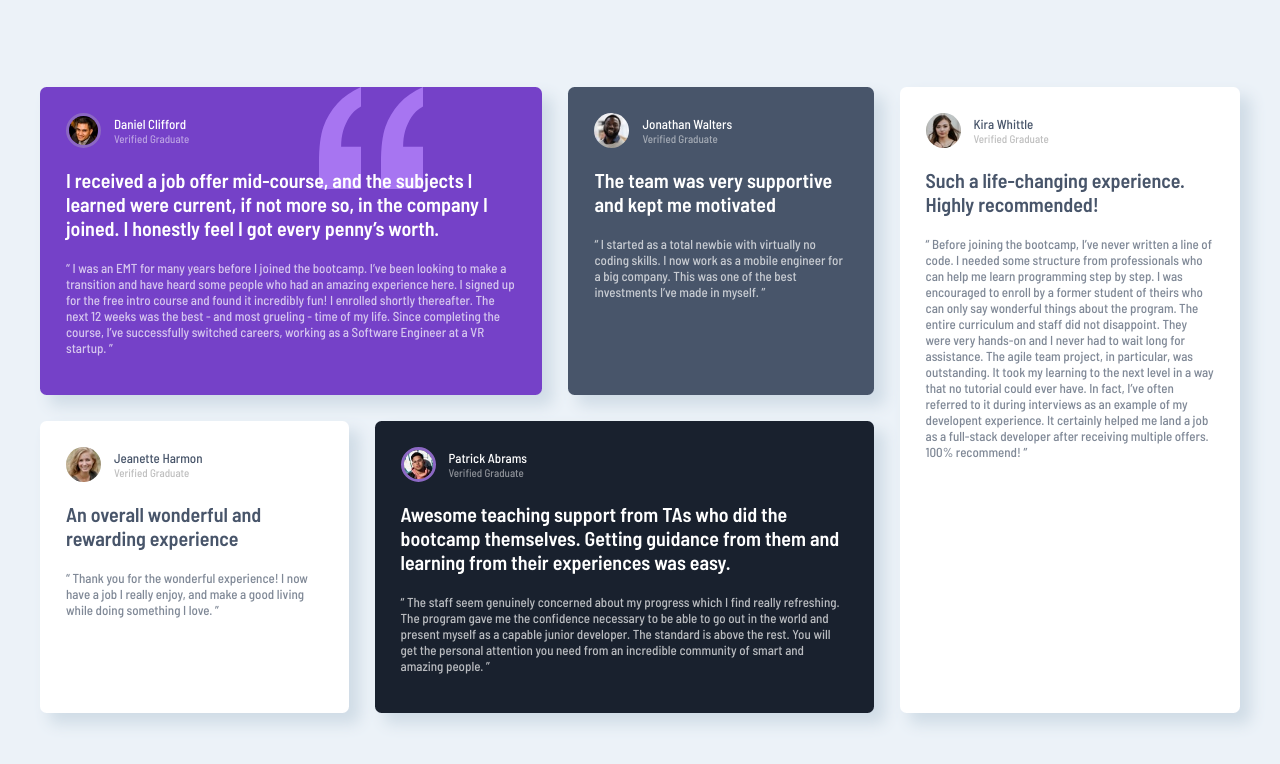
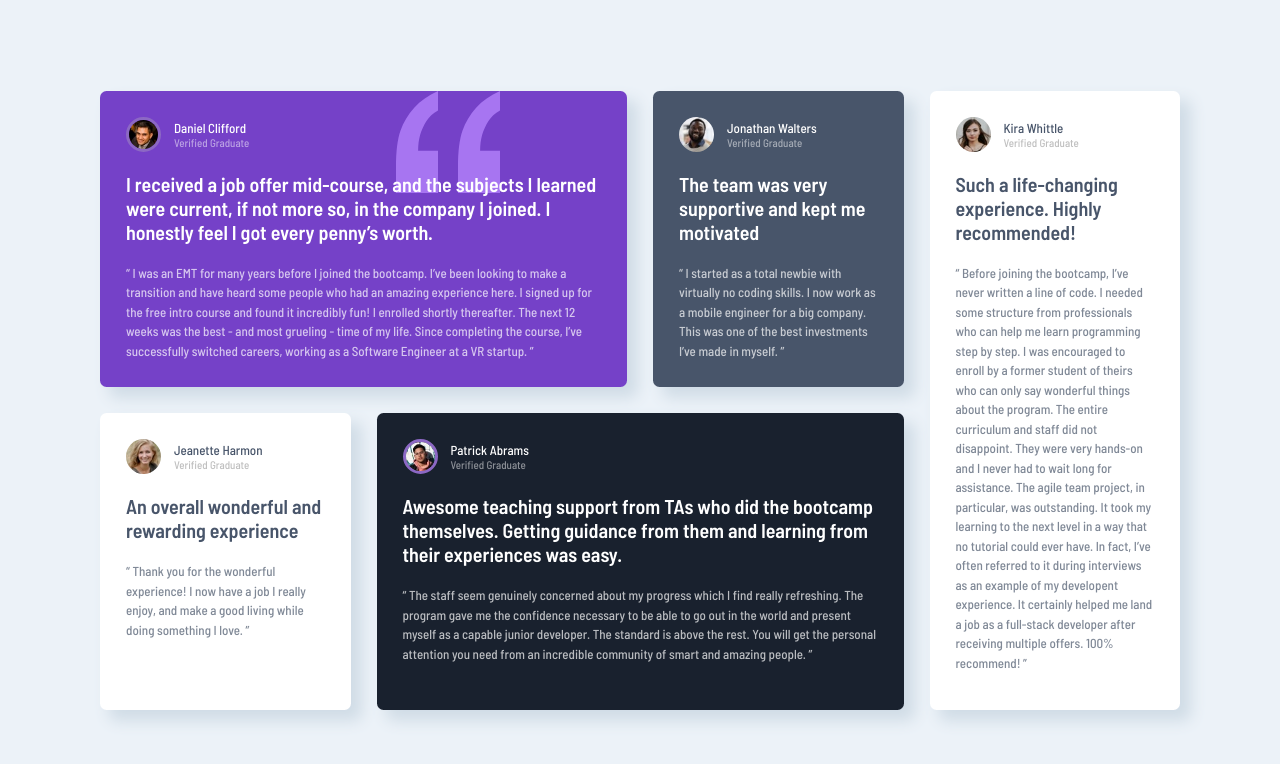
Before and after one commit to RodrigoHLC/FrontEndMentor-Testimonials-Grid, a plain HTML site: page index.html in a window 1280 px wide. Drawn offline with Linux system fonts and the light colour scheme.

Commit message:
Update styles.css

```diff
--- a/styles.css
+++ b/styles.css
@@ -22,12 +22,12 @@ body {
 }
 
 .container {
-    max-width:1200px;
+    max-width:1080px;
     margin: 0;
-    min-height:content;
+    /* min-height:content;  */
     /* max-height:90%; */
     display: grid;
-    grid-template: repeat(2,content) / repeat(4,1fr);
+    grid-template: repeat(2,1fr) / repeat(4,1fr);
     gap:2rem;
 }
 
@@ -99,12 +99,15 @@ body {
 
 .testimonial {
     color:hsl(217, 19%, 35%, 0.7);
+    line-height:1.5rem;
+    margin-bottom:0;
 }
 .card1 .testimonial,
 .card2 .testimonial,
 .card4 .testimonial{
     color:hsl(0, 0%, 100%, 0.7);
 }
+
 /* --- QUOTATION BACKGROUND --- */
 .card1 {
     background-image: url(./images/bg-pattern-quotation.svg);
```
